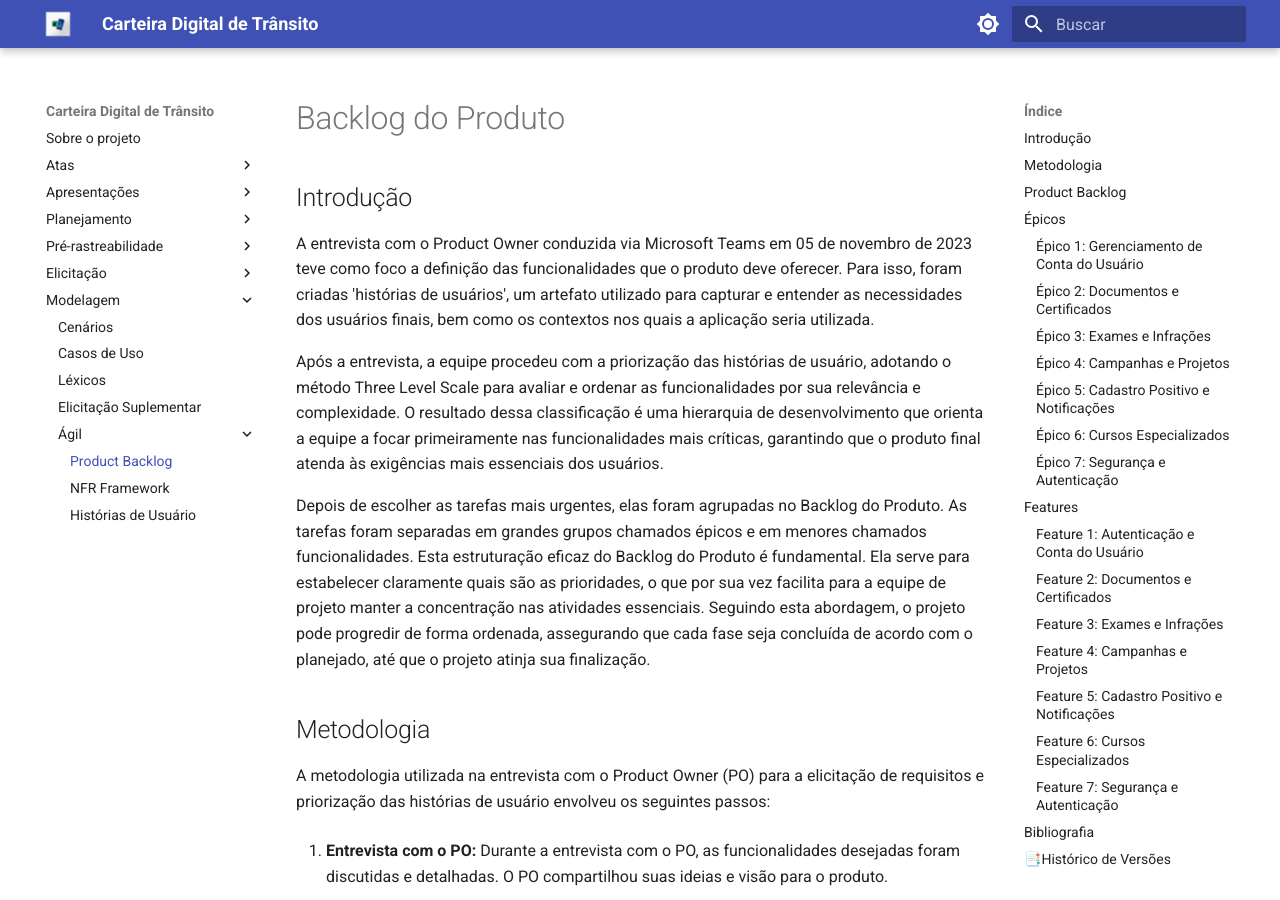
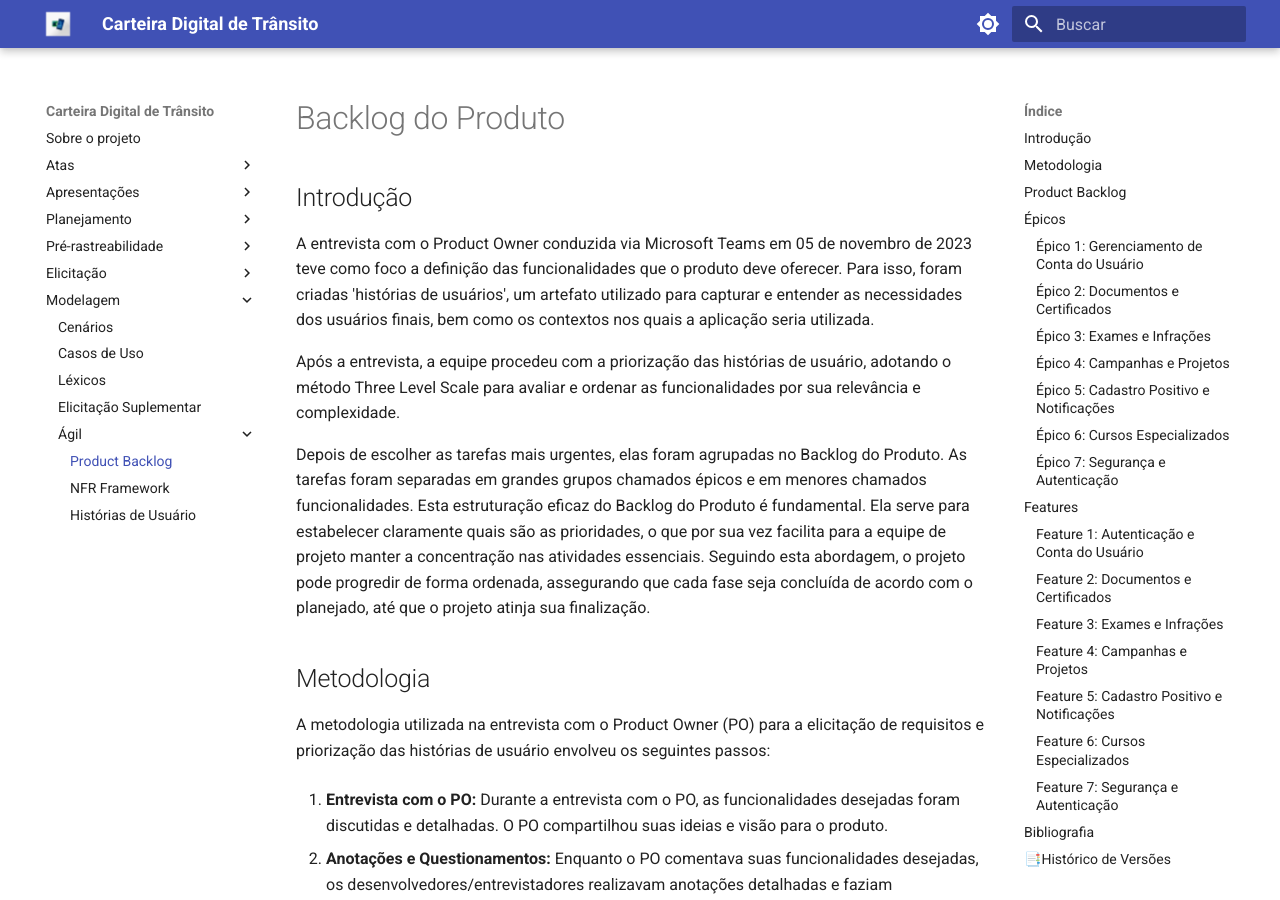
Before and after one commit to Requisitos-de-Software/2023.2-Carteira_Digital_de_Transito, an MkDocs documentation site: the page built from docs/modelagem/agil/backlog.md, in a window 1280 px wide and 900 px high. Built offline with MkDocs 1.6.1 and Material for MkDocs 9.7.7, drawn with Linux system fonts in a browser that asks for light colours.

Commit message:
Update backlog.md

```diff
--- a/docs/modelagem/agil/backlog.md
+++ b/docs/modelagem/agil/backlog.md
@@ -5,7 +5,7 @@
 
 A entrevista com o Product Owner conduzida via Microsoft Teams em 05 de novembro de 2023 teve como foco a definição das funcionalidades que o produto deve oferecer. Para isso, foram criadas 'histórias de usuários', um artefato utilizado para capturar e entender as necessidades dos usuários finais, bem como os contextos nos quais a aplicação seria utilizada.
 
-Após a entrevista, a equipe procedeu com a priorização das histórias de usuário, adotando o método Three Level Scale para avaliar e ordenar as funcionalidades por sua relevância e complexidade. O resultado dessa classificação é uma hierarquia de desenvolvimento que orienta a equipe a focar primeiramente nas funcionalidades mais críticas, garantindo que o produto final atenda às exigências mais essenciais dos usuários.
+Após a entrevista, a equipe procedeu com a priorização das histórias de usuário, adotando o método Three Level Scale para avaliar e ordenar as funcionalidades por sua relevância e complexidade.
 
 Depois de escolher as tarefas mais urgentes, elas foram agrupadas no Backlog do Produto. As tarefas foram separadas em grandes grupos chamados épicos e em menores chamados funcionalidades. Esta estruturação eficaz do Backlog do Produto é fundamental. Ela serve para estabelecer claramente quais são as prioridades, o que por sua vez facilita para a equipe de projeto manter a concentração nas atividades essenciais. Seguindo esta abordagem, o projeto pode progredir de forma ordenada, assegurando que cada fase seja concluída de acordo com o planejado, até que o projeto atinja sua finalização.
 
```
